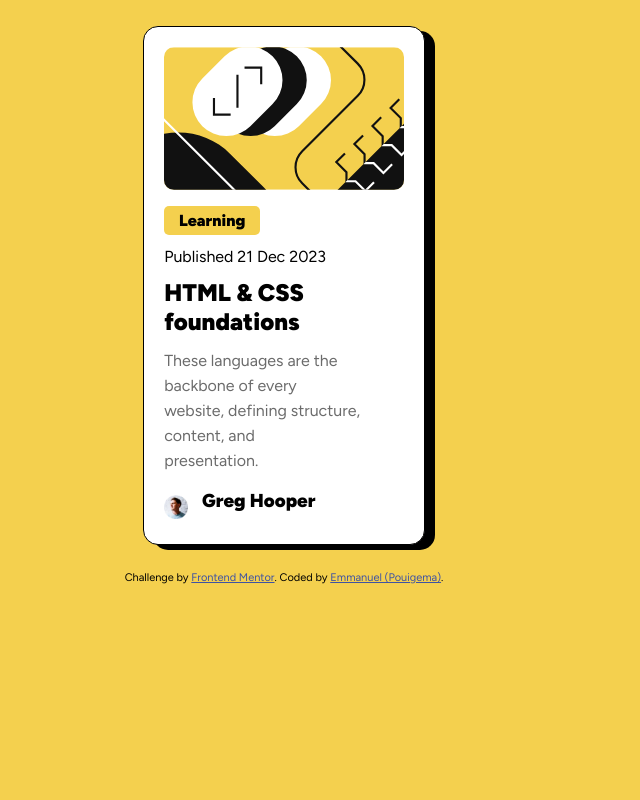
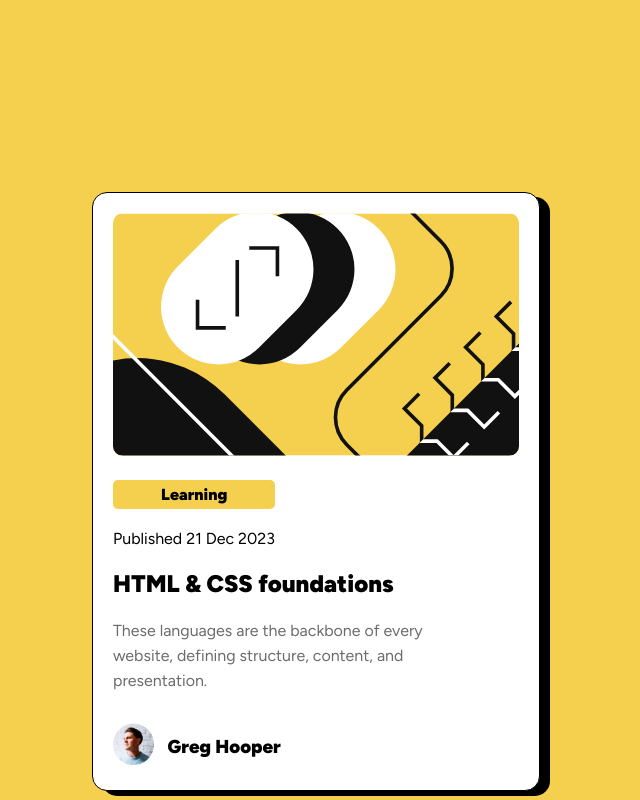
Before and after one commit to pouigema/blog-preview-card-main, a plain HTML site: page index.html in a window 1280 px wide. Shown: the top 800 px of the page, without its empty margins (356-996 px from the left). Drawn offline with Linux system fonts and the light colour scheme.

Commit message:
Update style.css

```diff
--- a/style.css
+++ b/style.css
@@ -27,10 +27,10 @@ h2,h3, h4{
     position: absolute;
     top: 47%;
     left: 50%; */
-    margin-bottom: 2%;
-    margin-left: 39%;
-    margin-top: 2%;
-    width: 22%;
+    margin-bottom: 15%;
+    margin-left: 35%;
+    margin-top: 15%;
+    width: 35%;
     background-color: #fff;
     padding: 20px;
     border-radius: 15px;
```
